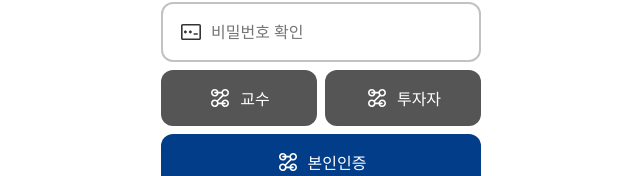
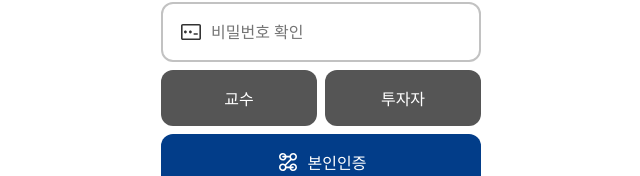
Before and after one commit to choi2j/fundlab, a SvelteKit app: page /signup in a window 1280 px wide. Shown: the part 466-642 px from the top of the page, without its empty margins (319-959 px from the left). Built offline with nearby package versions, Linux system fonts and the light colour scheme; a web font is replaced by a local one.

Commit message:
icon remove

```diff
--- a/src/routes/signup/+page.svelte
+++ b/src/routes/signup/+page.svelte
@@ -38,12 +38,10 @@
 		<input type="password" name="" id="" class="regular-t" placeholder="비밀번호 확인" />
 	</div>
 	<div class="hori gap-5 width-20">
-		<button class="dark2-back gap-5 width-100p padding-v1">
-			<img src={cert} alt="" class="large-icon" />
+		<button class="dark2-back width-100p padding-v1">
 			<p class="regular-t semi-t white-t">교수</p>
 		</button>
-		<button class="dark2-back gap-5 width-100p padding-v1">
-			<img src={cert} alt="" class="large-icon" />
+		<button class="dark2-back width-100p padding-v1">
 			<p class="regular-t semi-t white-t">투자자</p>
 		</button>
 	</div>
```
